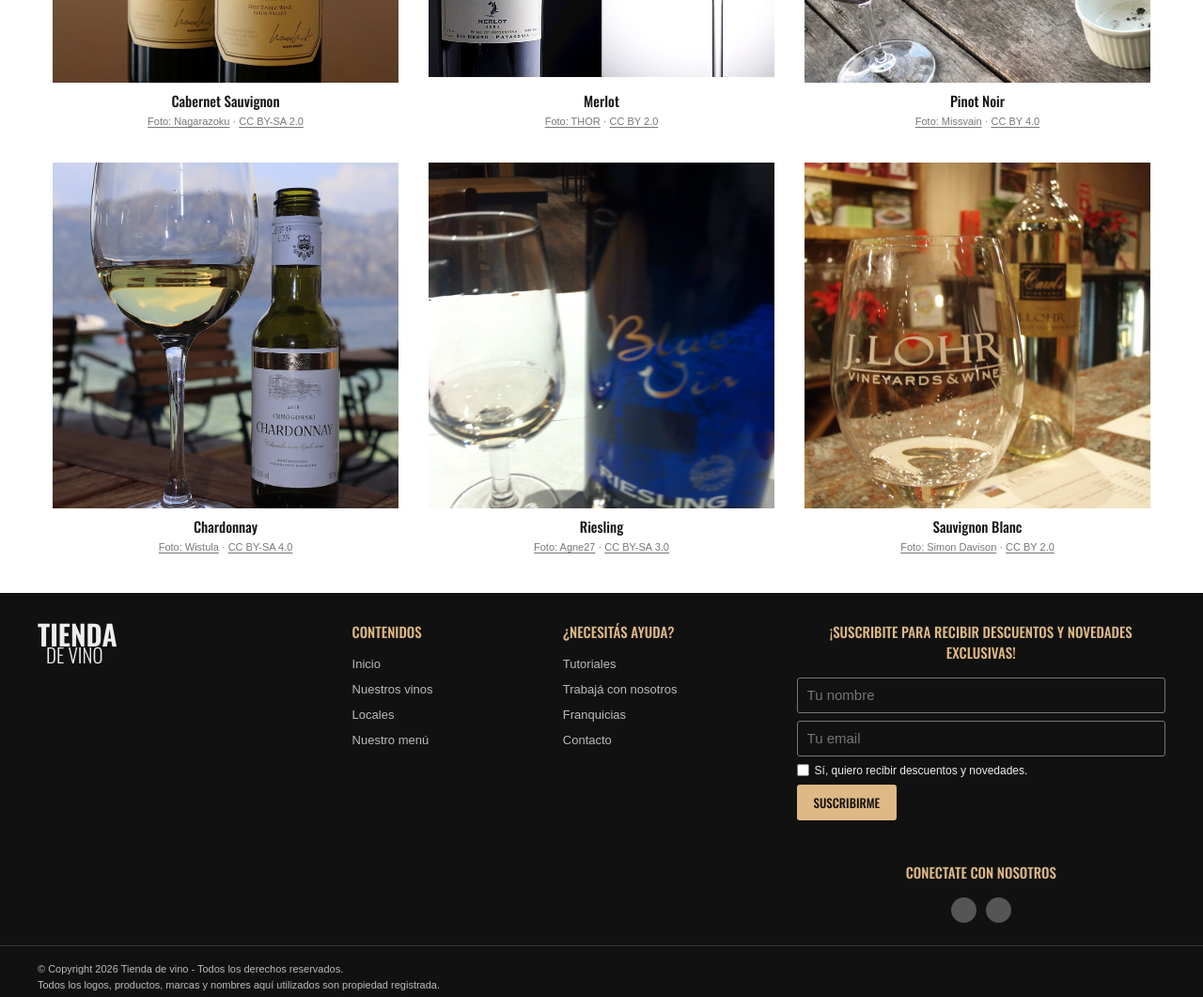
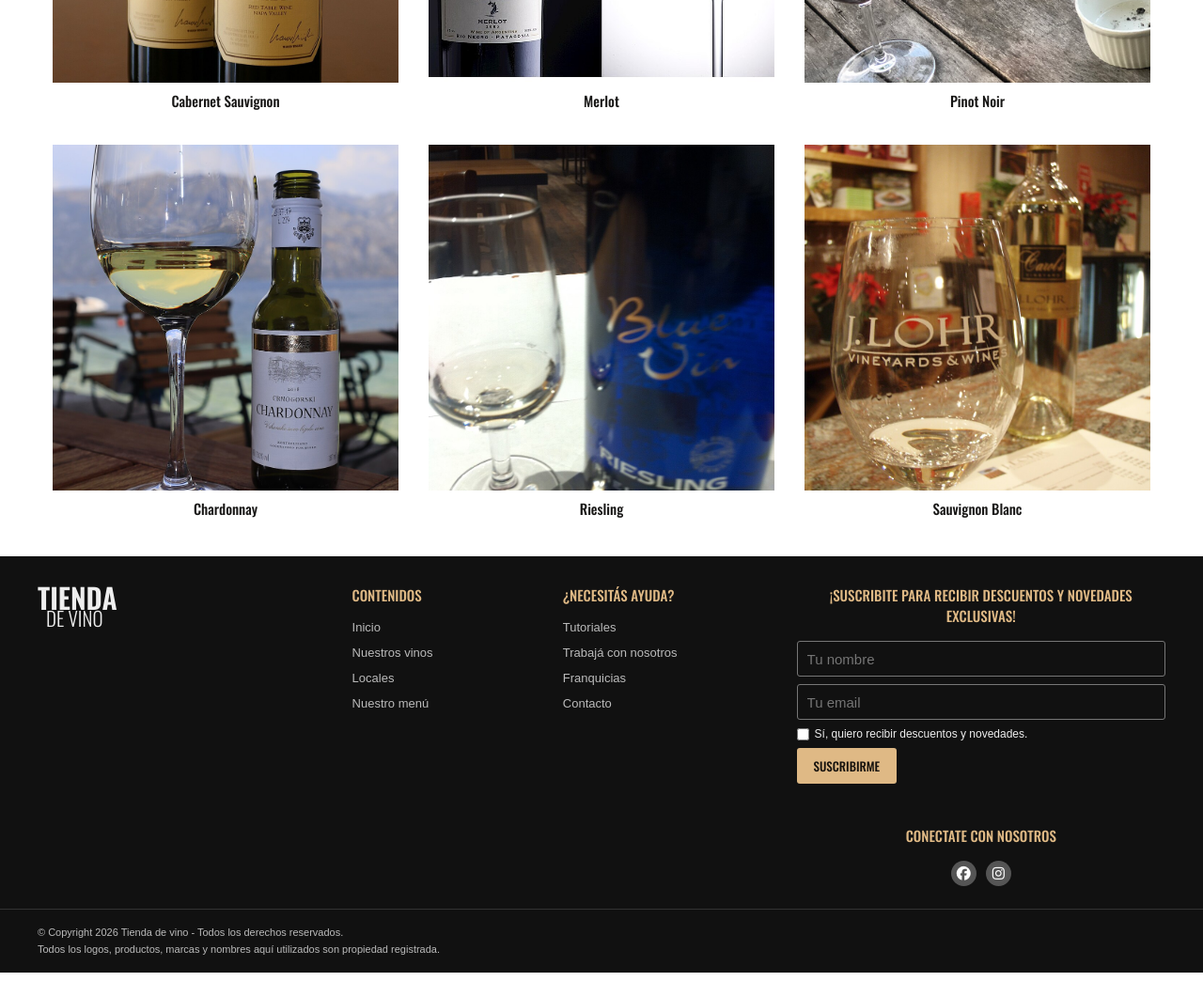
Before and after one commit to guidovarela/itfs16_frontend, a plain HTML site: page vinos.html in a window 1280 px wide. Shown: the part 380-1441 px from the top of the page at 94% size. After the commit the page ends 1415 px from the top, so only its background shows below. Drawn offline with nearby package versions, Linux system fonts and the light colour scheme.

Commit message:
update detalles estilo

```diff
--- a/vinos.html
+++ b/vinos.html
@@ -4,6 +4,8 @@
   <meta charset="utf-8">
   <meta name="viewport" content="width=device-width, initial-scale=1">
   <title>Tienda de Vinos</title>
+    <!-- FontAweasome -->
+   <link rel="stylesheet" href="https://cdnjs.cloudflare.com/ajax/libs/font-awesome/7.3.1/css/all.css">
   <link rel="stylesheet" href="css/styles.css">
 </head>
 <body>
@@ -37,42 +39,36 @@
           <img src="assets/images/wine-cabernet-sauvignon.jpg" alt="Botellas de Cabernet Sauvignon Stag's Leap">
           <figcaption>
             Cabernet Sauvignon
-            <span class="image-credit"><a href="https://commons.wikimedia.org/wiki/File:Stag%27s_Leap_Wine_Cellars_Cabernet_Sauvignon_CASK_23_1997.jpg" target="_blank" rel="noopener noreferrer">Foto: Nagarazoku</a> · <a href="https://creativecommons.org/licenses/by-sa/2.0/" target="_blank" rel="noopener noreferrer">CC BY-SA 2.0</a></span>
           </figcaption>
         </figure>
         <figure class="wine-catalog-card">
           <img src="assets/images/wine-merlot.jpg" alt="Botella y copa de vino Merlot">
           <figcaption>
             Merlot
-            <span class="image-credit"><a href="https://commons.wikimedia.org/wiki/File:Estepa_Merlot_Red_Wine_Series_(4532220990).jpg" target="_blank" rel="noopener noreferrer">Foto: THOR</a> · <a href="https://creativecommons.org/licenses/by/2.0/" target="_blank" rel="noopener noreferrer">CC BY 2.0</a></span>
           </figcaption>
         </figure>
         <figure class="wine-catalog-card">
           <img src="assets/images/wine-pinot-noir.jpg" alt="Botella de Pinot Noir y copas de vino">
           <figcaption>
             Pinot Noir
-            <span class="image-credit"><a href="https://commons.wikimedia.org/wiki/File:Ken_Brown_Wines_Pinot_Noir_-_Stierch.jpg" target="_blank" rel="noopener noreferrer">Foto: Missvain</a> · <a href="https://creativecommons.org/licenses/by/4.0/" target="_blank" rel="noopener noreferrer">CC BY 4.0</a></span>
           </figcaption>
         </figure>
         <figure class="wine-catalog-card">
           <img src="assets/images/wine-chardonnay.jpg" alt="Botella y copa de Chardonnay">
           <figcaption>
             Chardonnay
-            <span class="image-credit"><a href="https://commons.wikimedia.org/wiki/File:Crnogorski_Chardonnay_2018.jpg" target="_blank" rel="noopener noreferrer">Foto: Wistula</a> · <a href="https://creativecommons.org/licenses/by-sa/4.0/" target="_blank" rel="noopener noreferrer">CC BY-SA 4.0</a></span>
           </figcaption>
         </figure>
         <figure class="wine-catalog-card">
           <img src="assets/images/wine-riesling.jpg" alt="Botella y copa de Riesling">
           <figcaption>
             Riesling
-            <span class="image-credit"><a href="https://commons.wikimedia.org/wiki/File:Riesling_from_Rheinhessen.jpg" target="_blank" rel="noopener noreferrer">Foto: Agne27</a> · <a href="https://creativecommons.org/licenses/by-sa/3.0/" target="_blank" rel="noopener noreferrer">CC BY-SA 3.0</a></span>
           </figcaption>
         </figure>
         <figure class="wine-catalog-card">
           <img src="assets/images/wine-sauvignon-blanc.jpg" alt="Copa y botella de Sauvignon Blanc">
           <figcaption>
             Sauvignon Blanc
-            <span class="image-credit"><a href="https://commons.wikimedia.org/wiki/File:J._Lohr_Sauvignon_blanc_glass_and_bottle.jpg" target="_blank" rel="noopener noreferrer">Foto: Simon Davison</a> · <a href="https://creativecommons.org/licenses/by/2.0/" target="_blank" rel="noopener noreferrer">CC BY 2.0</a></span>
           </figcaption>
         </figure>
       </div>
```
Also changed, not shown: contacto.html (+2 -0 lines), franquicias.html (+2 -0 lines), locales.html (+2 -0 lines), nuestros-platos.html (+2 -0 lines), trabaja-con-nosotros.html (+3 -1 lines), tutoriales.html (+2 -0 lines), 1 other file.
